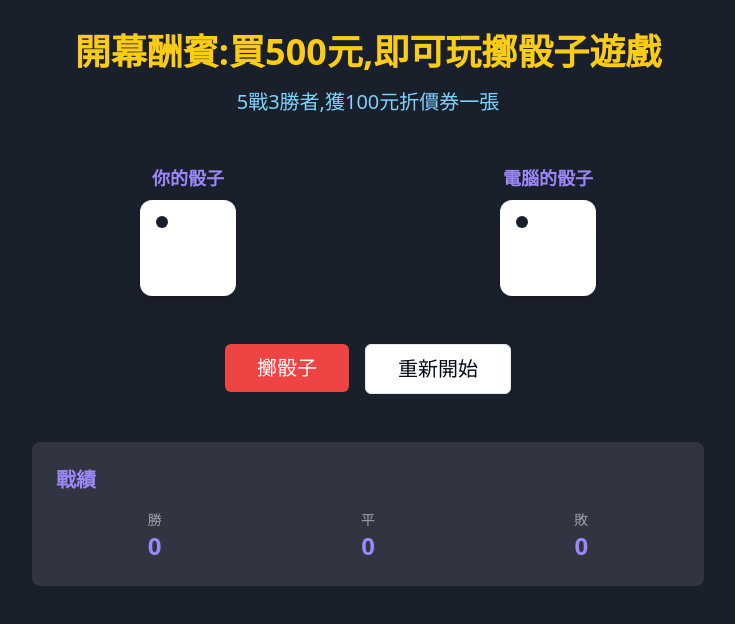
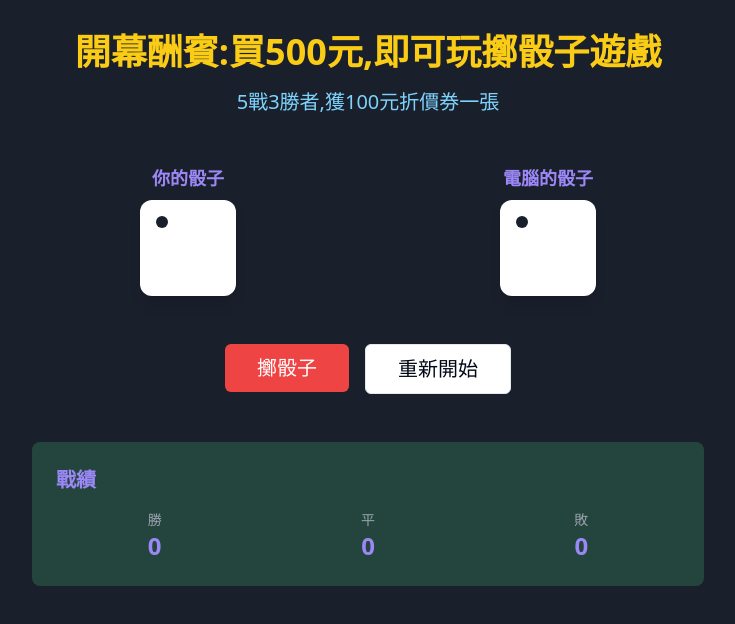
Before and after one commit to 294mano/dice-game, a React (Vite) app: page / in a window 1280 px wide. Shown: the top 624 px of the page, without its empty margins (272-1007 px from the left). Built offline with nearby package versions, Linux system fonts and the light colour scheme.

Commit message:
Change background and text color
Updated the background color to light green and the text color to white for better visibility.
[skip gpt_engineer]

```diff
--- a/src/components/Scoreboard.tsx
+++ b/src/components/Scoreboard.tsx
@@ -6,7 +6,7 @@ interface ScoreboardProps {
 
 const Scoreboard = ({ wins, losses, ties }: ScoreboardProps) => {
   return (
-    <div className="bg-white/10 backdrop-blur-sm rounded-lg p-6 animate-fade-in">
+    <div className="bg-green-400/20 backdrop-blur-sm rounded-lg p-6 animate-fade-in">
       <h2 className="text-xl font-bold text-primary mb-4">戰績</h2>
       <div className="grid grid-cols-3 gap-4 text-center">
         <div>
```
